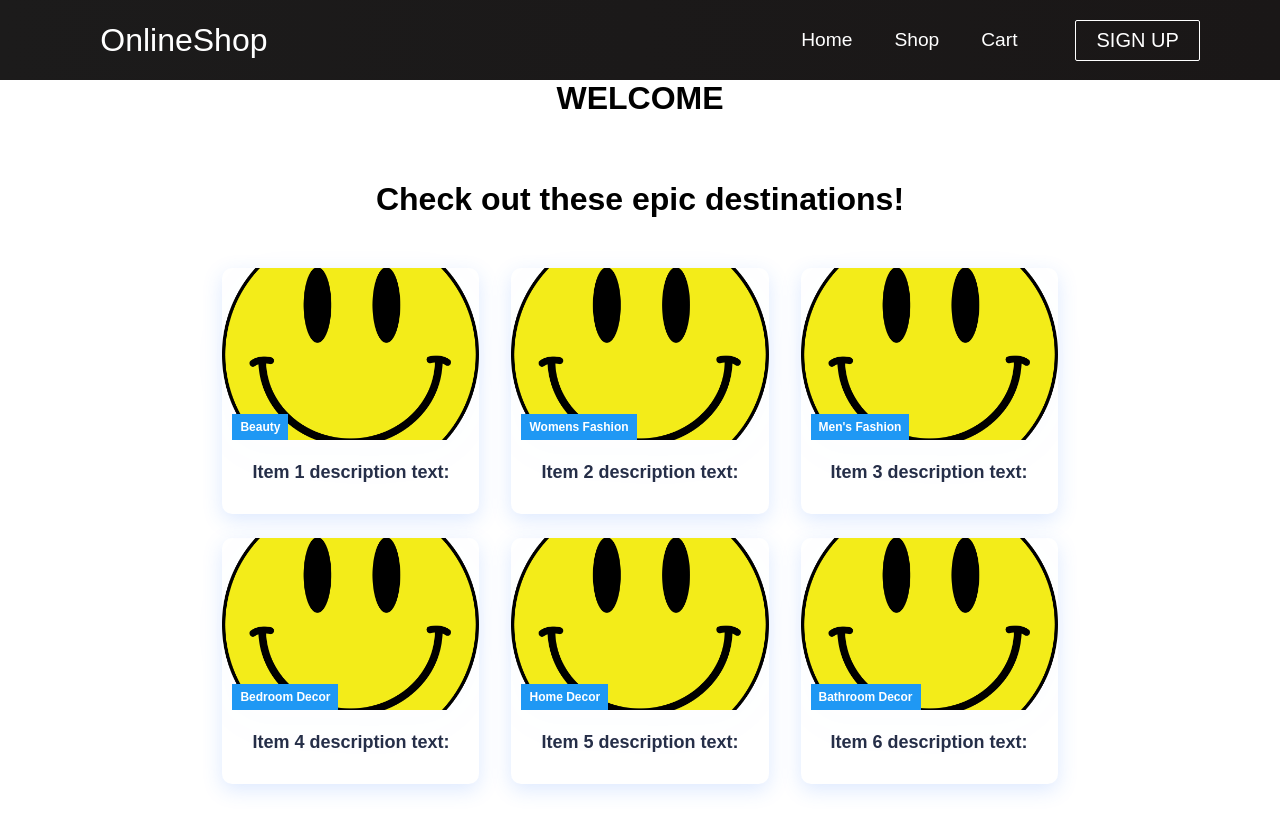
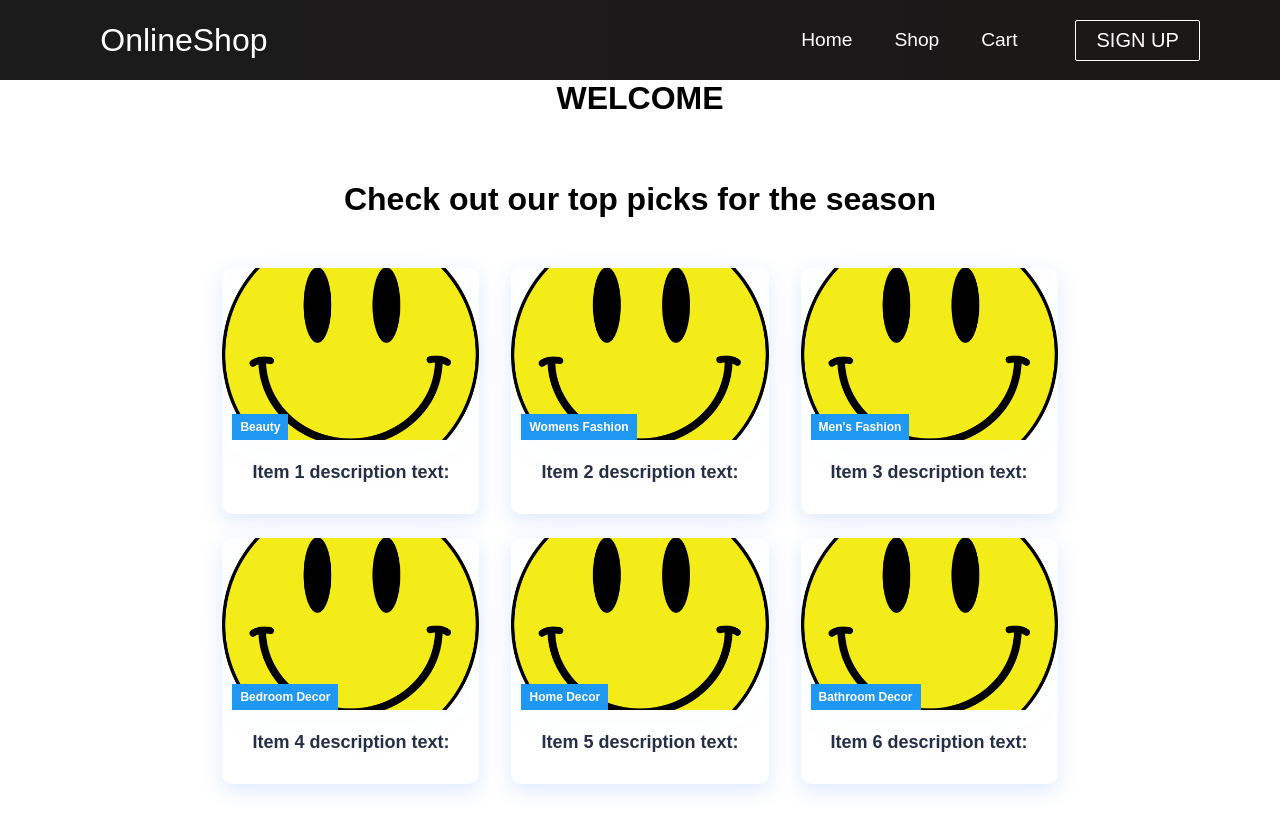
Before and after one commit to pinkx-xlink/react-shopping-cart-project, a React (Create React App) app in the folder shopping-cart/: page / in a window 1280 px wide. Shown: the top 832 px of the page. Built offline with nearby package versions, Linux system fonts and the light colour scheme.

Commit message:
Update h1

```diff
--- a/shopping-cart/src/components/Cards.js
+++ b/shopping-cart/src/components/Cards.js
@@ -7,7 +7,7 @@ function Cards() {
 
   return (
     <div className="cards">
-        <h1>Check out these epic destinations!</h1>
+        <h1>Check out our top picks for the season</h1>
         <div className="cards__container">
             <div className="cards__wrapper">
                 <ul className="cards__items">
```
